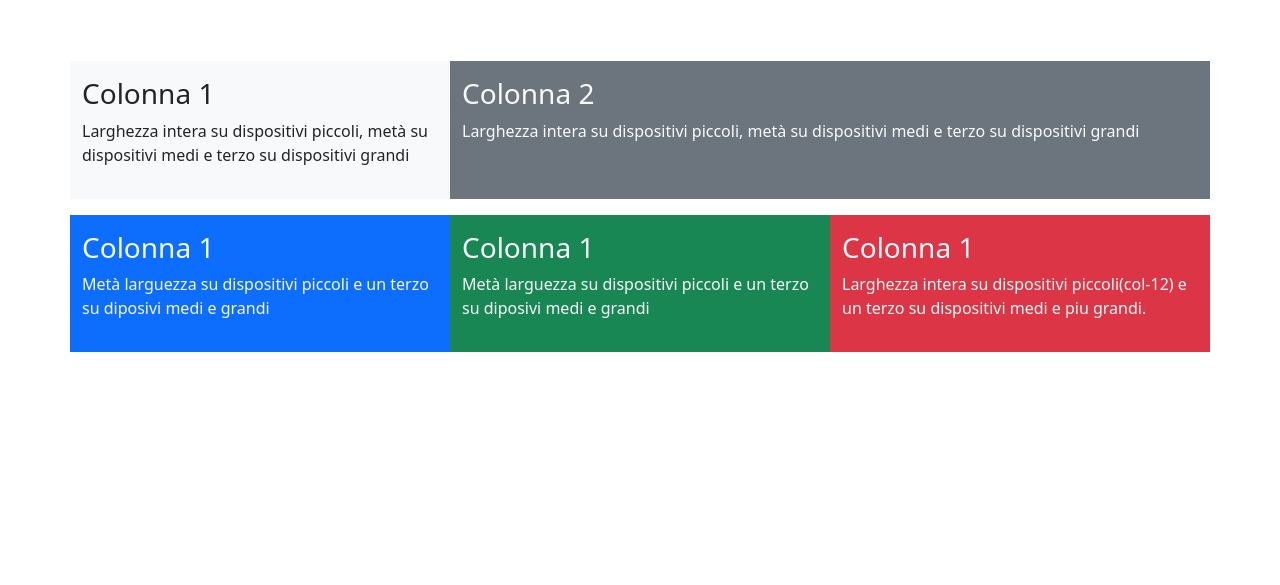
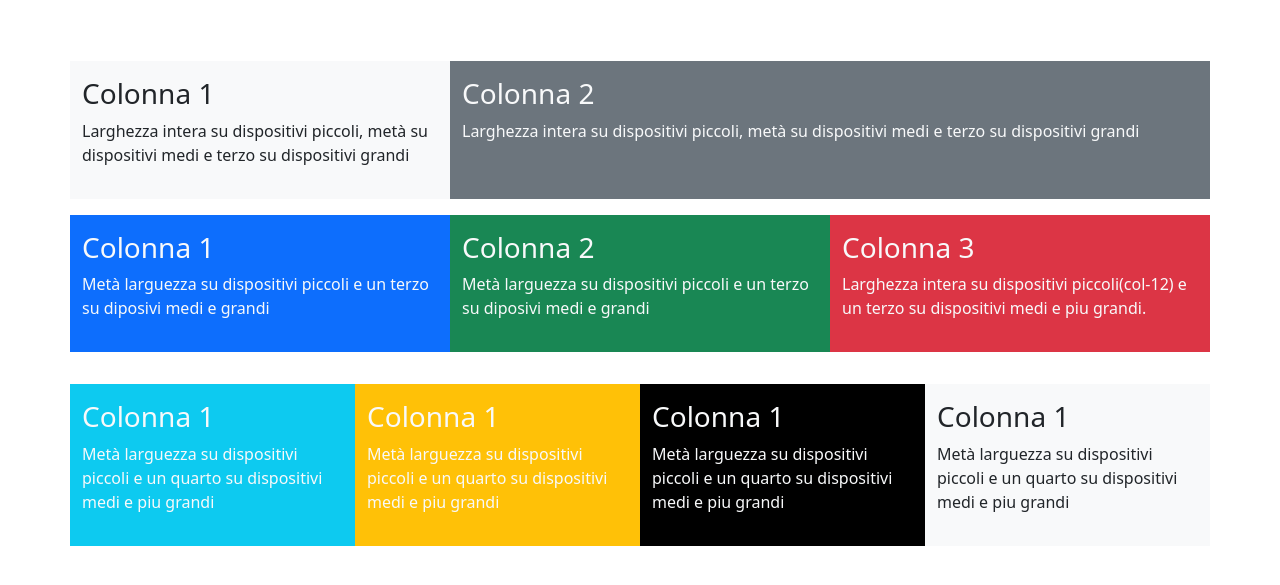
Before and after one commit to AlexanderYepez-code/htmlcss-bootstrap-layout, a plain HTML site: page index.html in a window 1280 px wide. Shown: the part 131-716 px from the top of the page. Drawn offline with nearby package versions, Linux system fonts and the light colour scheme.

Commit message:
feat: esercizio completo

```diff
--- a/index.html
+++ b/index.html
@@ -57,13 +57,13 @@
                 </div>
                 <div class="col-6 col-md-4 bg-success">
                     <div class="py-3">
-                        <h3>Colonna 1</h3>
+                        <h3>Colonna 2</h3>
                         <p>Metà larguezza su dispositivi piccoli e un terzo su diposivi medi e grandi </p>
                     </div>
                 </div>
                 <div class="col-12 col-md-4 bg-danger ">
                     <div class="py-3">
-                        <h3>Colonna 1</h3>
+                        <h3>Colonna 3</h3>
                         <p>Larghezza intera su dispositivi piccoli(col-12) e un terzo su dispositivi medi e piu grandi.
                     </div>
                 </div>
@@ -71,6 +71,37 @@
         </div>
     </section>
     <!-- fine zone 3 colonne -->
+    <!-- inizio zona 4 colonne -->
+     <section class="container">
+        <div class="row py-3 text-light">
+            <div class="col-6 col-md-3 bg-info">
+                <div class="py-3">
+                    <h3>Colonna 1</h3>
+                    <p>Metà larguezza su dispositivi piccoli e un quarto su dispositivi medi e piu grandi</p>
+                </div>
+            </div>
+            <div class="col-6 col-md-3 bg-warning">
+                <div class="py-3">
+                    <h3>Colonna 1</h3>
+                    <p>Metà larguezza su dispositivi piccoli e un quarto su dispositivi medi e piu grandi</p>
+                </div>
+            </div>
+            <div class="col-6 col-md-3 bg-black">
+                <div class="py-3">
+                    <h3>Colonna 1</h3>
+                    <p>Metà larguezza su dispositivi piccoli e un quarto su dispositivi medi e piu grandi</p>
+                </div>
+            </div>
+            <div class="col-6 col-md-3 text-dark bg-body-tertiary">
+                <div class="py-3">
+                    <h3>Colonna 1</h3>
+                    <p>Metà larguezza su dispositivi piccoli e un quarto su dispositivi medi e piu grandi</p>
+                </div>
+            </div>
+
+        </div>
+     </section>
+    <!-- fine zona 4 colonne -->
 
 
 </body>
```
